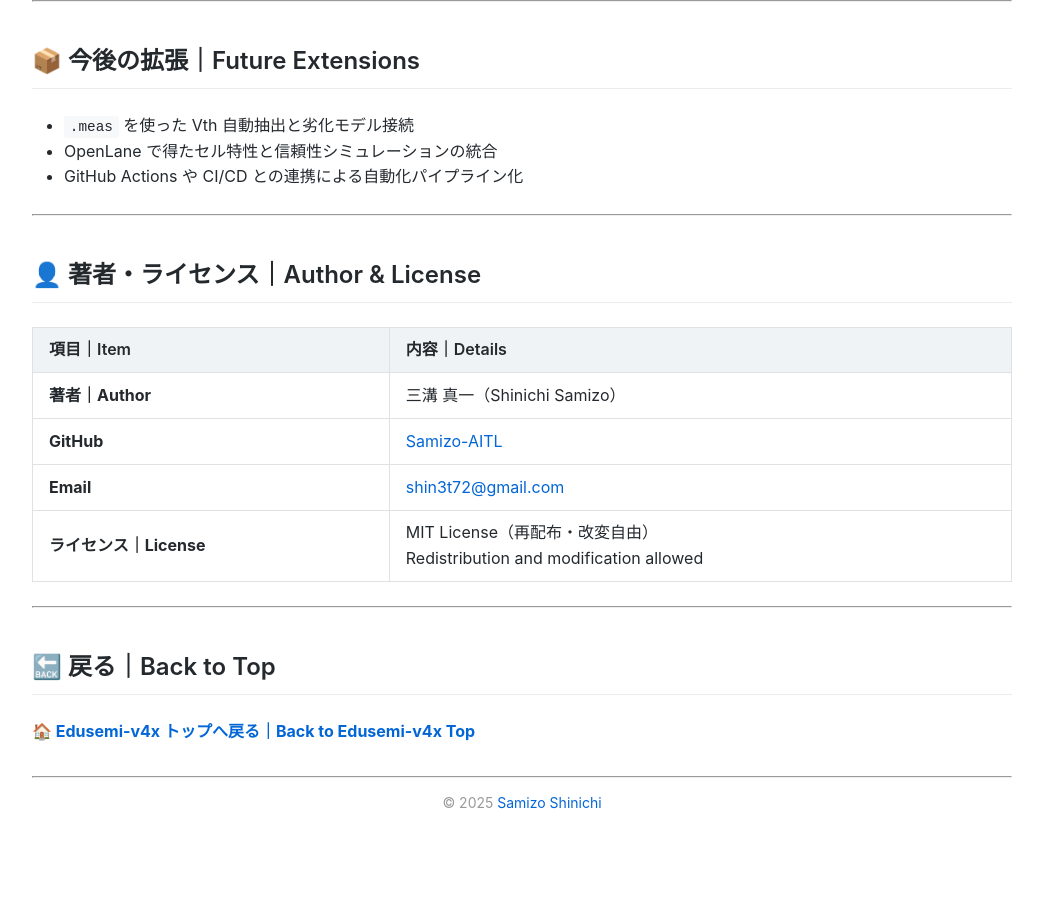
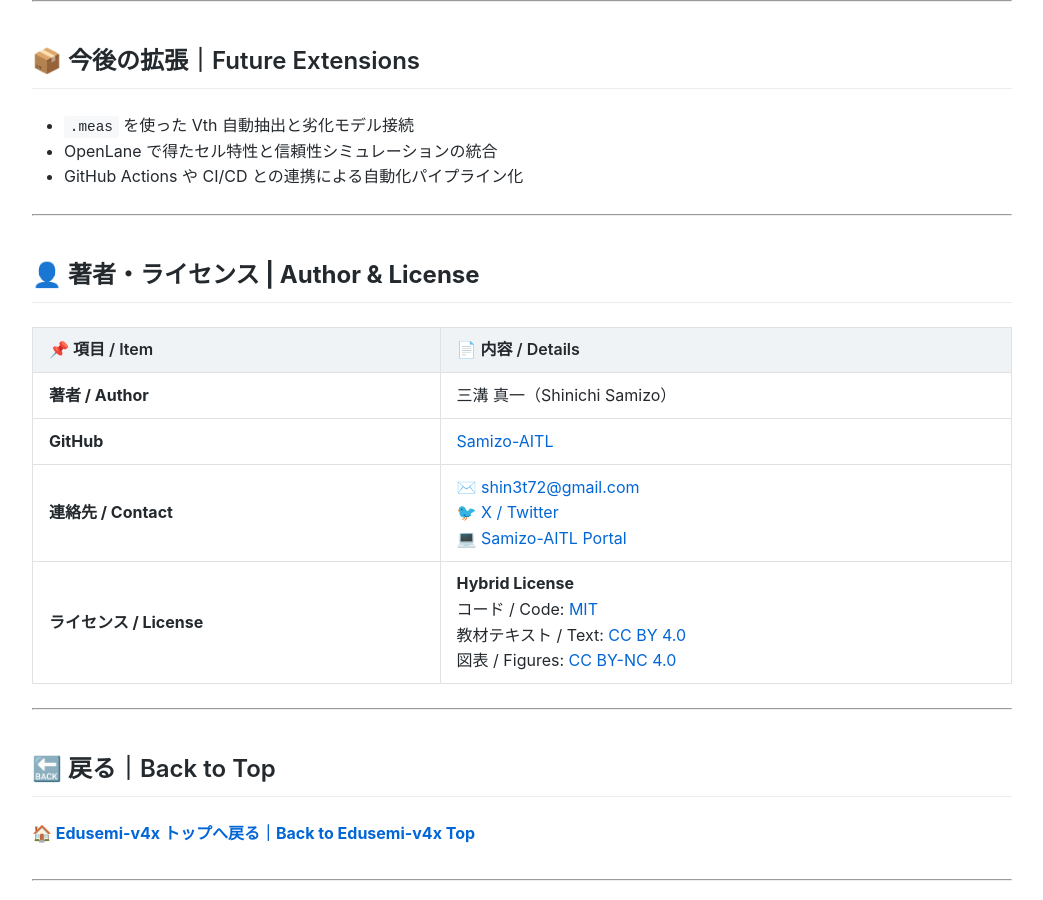
Before and after one commit to Samizo-AITL/Edusemi-v4x, a Jekyll site: the page built from e_chapter1_python_automation_tools/index.md, in a window 1280 px wide and 900 px high, scrolled down 2737 px. Shown: the whole window, without its empty margins (118-1161 px from the left). Built offline with Jekyll 4.4.1, drawn with Linux system fonts in a browser that asks for light colours; before the commit the page ends 3616 px from its top, so only the background shows below that.

Commit message:
Update index.md

```diff
--- a/e_chapter1_python_automation_tools/index.md
+++ b/e_chapter1_python_automation_tools/index.md
@@ -107,14 +107,14 @@
 
 ---
 
-## 👤 著者・ライセンス｜Author & License
+## 👤 **著者・ライセンス | Author & License**
 
-| 項目｜Item | 内容｜Details |
-|------------|----------------------------|
-| **著者｜Author** | 三溝 真一（Shinichi Samizo） |
+| 📌 項目 / Item | 📄 内容 / Details |
+|------|------|
+| **著者 / Author** | 三溝 真一（Shinichi Samizo） |
 | **GitHub** | [Samizo-AITL](https://github.com/Samizo-AITL) |
-| **Email** | [shin3t72@gmail.com](mailto:shin3t72@gmail.com) |
-| **ライセンス｜License** | MIT License（再配布・改変自由）<br>Redistribution and modification allowed |
+| **連絡先 / Contact** | ✉️ [shin3t72@gmail.com](mailto:shin3t72@gmail.com)<br>🐦 [X / Twitter](https://x.com/shin3t72)<br>💻 [Samizo-AITL Portal](https://samizo-aitl.github.io/) |
+| **ライセンス / License** | **Hybrid License**<br>コード / Code: [MIT](https://opensource.org/licenses/MIT)<br>教材テキスト / Text: [CC BY 4.0](https://creativecommons.org/licenses/by/4.0/)<br>図表 / Figures: [CC BY-NC 4.0](https://creativecommons.org/licenses/by-nc/4.0/) |
 
 ---
 
```
